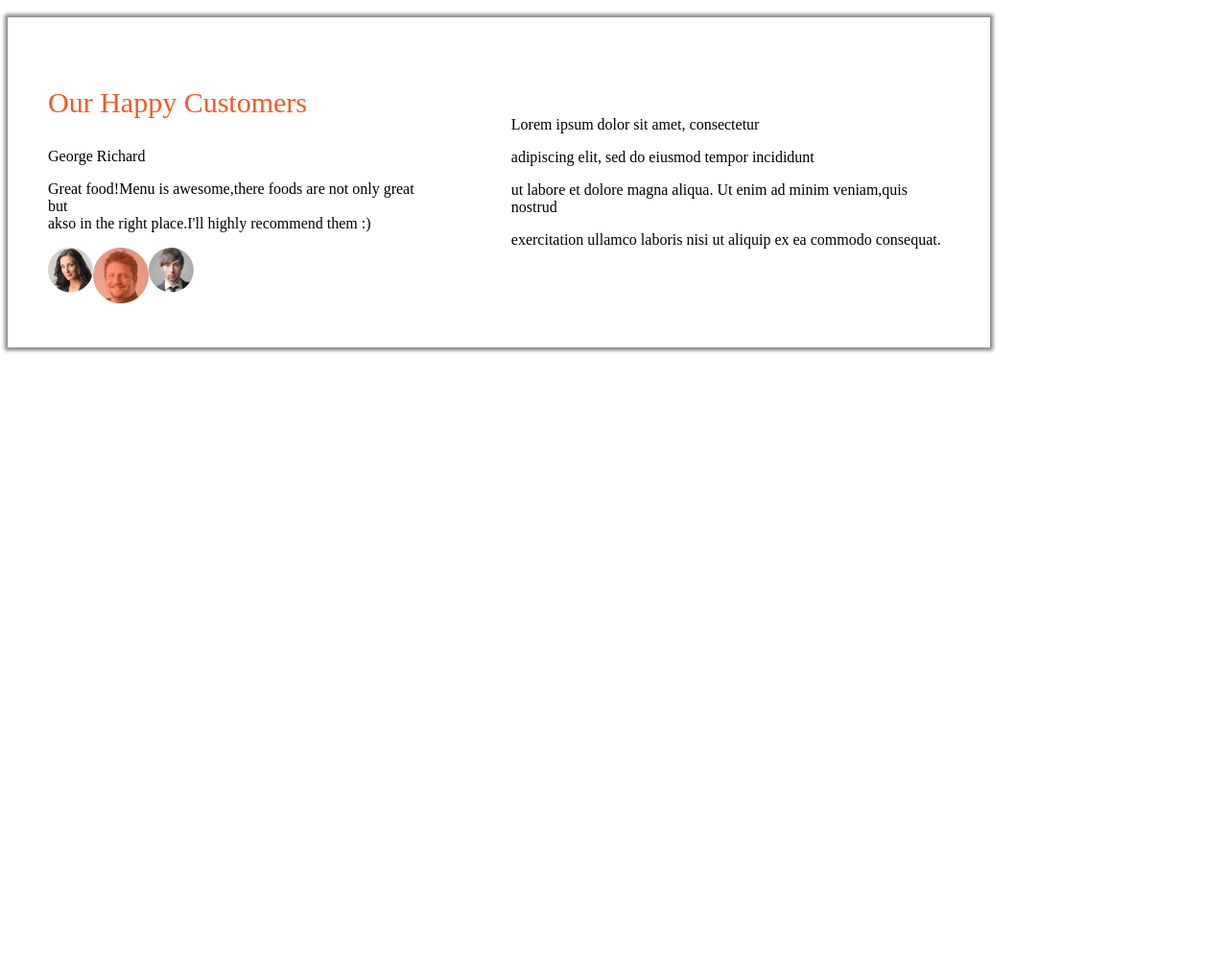
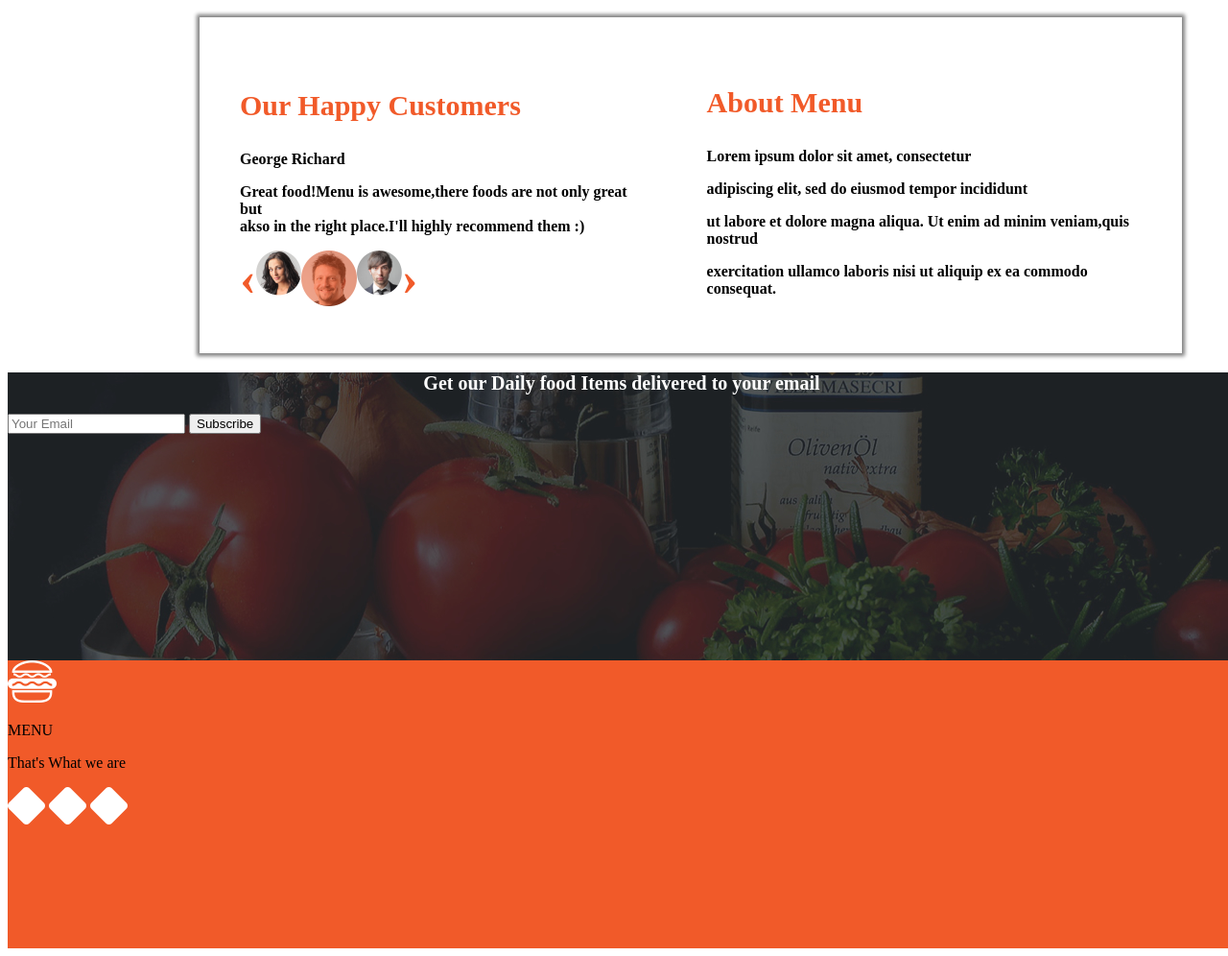
Before and after one commit to RhonaJoyKe/Anitas-KItchen, a plain HTML site: page index.html in a window 1280 px wide. Shown: the part 2311-3307 px from the top of the page at 96% size. Before the commit the page ends 2681 px from the top, so only its background shows below. Drawn offline with Linux system fonts and the light colour scheme.

Commit message:
This will add the footer section

```diff
--- a/index.css
+++ b/index.css
@@ -152,7 +152,9 @@ body{
         width: 80%;
         box-shadow:0px 0px 4px 3px grey;
         margin-top: 20px;
-        margin-right: -200px;
+        margin-left: 200px;
+        font-weight: 800;
+
     }
     td{
         padding: 40px;
@@ -160,3 +162,24 @@ body{
     .Happimg{
         display: flex;
     }
+    .sec7{
+        background-image: url(assets_anita/backgrounds/subscribe.jpg);
+        height: 300px;
+    }
+    .sec7>p{
+        text-align: center;
+        font-size: 20px;
+        color: white;
+    }
+    input [type=email]{
+        background-color: grey;
+
+    }
+    input [type=submit]{
+        background-color:#F15A29 ;
+
+    }
+    .footer{
+        background-color:#F15A29 ;
+        height: 300px;
+    }
--- a/index.html
+++ b/index.html
@@ -53,7 +53,7 @@
         voluptate<br> velit esse cillum dolore eu fugiat nulla pariatur. <br>Excepteur sint occaecat cupidatat non
         proident, <br>sunt in culpa qui officia deserunt mollit anim id est laborum.</p>
       <div class="view">
-        <p>View Gallery&rarr;</span></strong> </p>
+        <p>View Gallery <span style="font-size: 20px;"> &rarr; </span></p>
       </div>
     </div>
   </div>
@@ -85,7 +85,7 @@
         <li>Rice</li>
       </ul>
       <div class="images">
-        &lsaquo;
+       <span style="font-size: 50px; color: #F15A29;"> &lsaquo;</span>
         <div><img src="assets_anita/fastfood/chickenBurger.jpg">
           <p>Chicken Burger</p>
         </div>
@@ -95,7 +95,7 @@
         <div><img src="assets_anita/fastfood/chickenPizza.jpg">
           <p>Chicken Pizza</p>
         </div>
-        &rsaquo;
+       <span style="font-size: 50px; color: #F15A29;"> &rsaquo;</span>
       </div>
     </div>
   </div>
@@ -108,18 +108,18 @@
       <p>Great food!Menu is awesome,there foods are not only great but <br>akso in the right place.I'll highly recommend
         them :)</p>
       <div class="Happimg">
+        <span style="font-size: 50px; color: #F15A29;"> &lsaquo;</span>
         <div><img src="assets_anita/customers/p1.png"></div>
         <div><img src="assets_anita/customers/p2.png"></div>
         <div><img src="assets_anita/customers/p3.png"></div>
-
+        <span style="font-size: 50px; color: #F15A29;"> &rsaquo;</span>
       </div>
 
     </div>
   </td>
   <td>
-
-
-        <p>Lorem ipsum dolor sit amet, consectetur<p>
+    <p span style="color: #F15A29;font-size: 30px;">About Menu</p>
+    <p>Lorem ipsum dolor sit amet, consectetur<p>
       <p>  adipiscing elit, sed do eiusmod tempor incididunt</p>
        <p>ut labore et dolore magna aliqua. Ut enim ad minim veniam,quis nostrud</p>
        <p> exercitation ullamco laboris nisi ut aliquip ex ea commodo consequat.</p>
@@ -130,9 +130,19 @@
 
 
   <div class="sec7">
+    <p><strong>Get our Daily food Items delivered to your email</strong></p>
+    <form>
+      <input type="email"placeholder="Your Email">
+      <input type="submit"value="Subscribe">
+    </form>
 
   </div>
   <div class="footer">
+    <img src="/assets_anita/footerlogos/logo_white.png"><p>MENU</p>
+    <p>That's What we are</p>
+    <img src="assets_anita/footerlogos/facebook.png">
+    <img src="assets_anita/footerlogos/twitter.png">
+    <img src="assets_anita/footerlogos/pinterest.png">
 
   </div>
 
```
